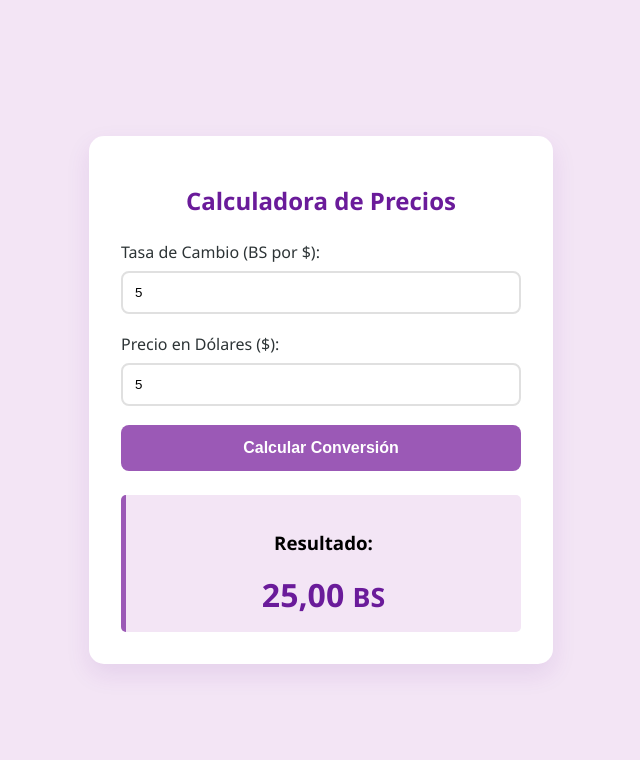
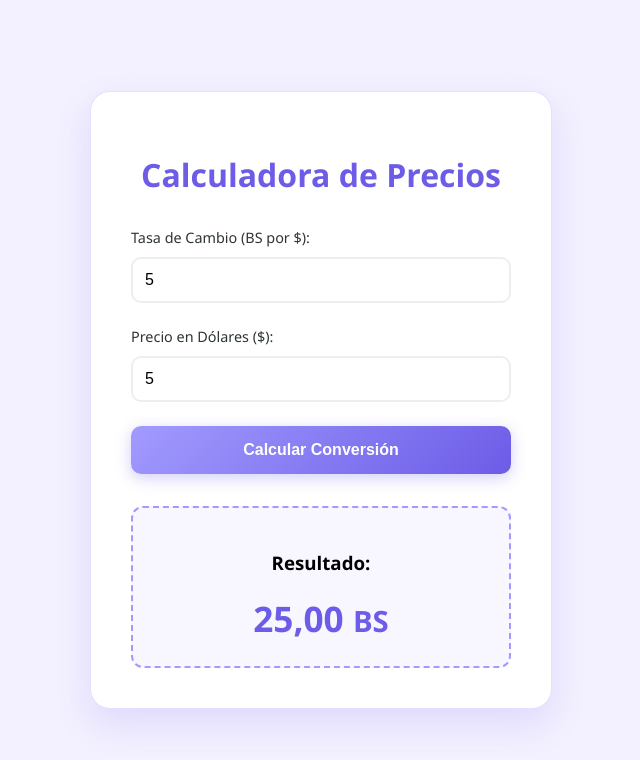
Before and after one commit to Moira1808/Nueva-Calculadora, a plain HTML site: page index.html in a window 1280 px wide. Both pictures are taken after typing "5", "5" into the empty fields and a click on the button "Calcular Conversión". Shown: the whole page, without its empty margins (319-959 px from the left). Drawn offline with Linux system fonts and the light colour scheme.

Commit message:
Update style.css

```diff
--- a/style.css
+++ b/style.css
@@ -1,14 +1,13 @@
 :root {
-    --primary-lila: #9b59b6;
-    --soft-lila: #f3e5f5;
-    --dark-lila: #6a1b9a;
-    --bg-color: #f8f9fa;
+    --primary-lila: #a29bfe; /* Lila suave */
+    --dark-lila: #6c5ce7;    /* Lila intenso */
+    --bg-lila: #f3f0ff;      /* Fondo lavanda */
     --text-color: #2d3436;
 }
 
 body {
-    font-family: 'Segoe UI', Tahoma, Geneva, Verdana, sans-serif;
-    background-color: var(--soft-lila);
+    font-family: 'Segoe UI', sans-serif;
+    background-color: var(--bg-lila);
     display: flex;
     justify-content: center;
     align-items: center;
@@ -18,73 +17,84 @@ body {
 
 .container {
     background: white;
-    padding: 2rem;
-    border-radius: 15px;
-    box-shadow: 0 10px 25px rgba(106, 27, 154, 0.1);
-    width: 100%;
-    max-width: 400px;
+    padding: 2.5rem;
+    border-radius: 20px;
+    box-shadow: 0 15px 35px rgba(108, 92, 231, 0.15);
+    width: 90%;
+    max-width: 380px;
+    border: 1px solid rgba(162, 155, 254, 0.3);
 }
 
 h1 {
     color: var(--dark-lila);
     text-align: center;
-    font-size: 1.5rem;
-    margin-bottom: 1.5rem;
+    margin-bottom: 2rem;
+    font-weight: 600;
 }
 
 .input-group {
-    margin-bottom: 1.2rem;
+    margin-bottom: 1.5rem;
 }
 
 label {
     display: block;
-    margin-bottom: 0.5rem;
+    margin-bottom: 0.6rem;
     color: var(--text-color);
-    font-weight: 500;
+    font-size: 0.9rem;
 }
 
 input {
     width: 100%;
     padding: 12px;
-    border: 2px solid #e0e0e0;
-    border-radius: 8px;
+    border: 2px solid #eee;
+    border-radius: 10px;
     box-sizing: border-box;
-    transition: border-color 0.3s;
+    font-size: 1rem;
+    transition: all 0.3s ease;
 }
 
 input:focus {
     border-color: var(--primary-lila);
     outline: none;
+    box-shadow: 0 0 8px rgba(162, 155, 254, 0.4);
 }
 
 button {
     width: 100%;
-    background-color: var(--primary-lila);
+    background: linear-gradient(135deg, var(--primary-lila), var(--dark-lila));
     color: white;
     border: none;
-    padding: 14px;
-    border-radius: 8px;
+    padding: 15px;
+    border-radius: 10px;
     font-size: 1rem;
     font-weight: bold;
     cursor: pointer;
-    transition: background 0.3s;
+    box-shadow: 0 4px 15px rgba(108, 92, 231, 0.3);
+    transition: transform 0.2s, box-shadow 0.2s;
 }
 
 button:hover {
-    background-color: var(--dark-lila);
+    transform: translateY(-2px);
+    box-shadow: 0 6px 20px rgba(108, 92, 231, 0.4);
 }
 
 .result-card {
-    margin-top: 1.5rem;
-    padding: 1rem;
-    background-color: var(--soft-lila);
-    border-left: 5px solid var(--primary-lila);
-    border-radius: 5px;
+    margin-top: 2rem;
+    padding: 1.5rem;
+    background-color: #f8f7ff;
+    border-radius: 12px;
     text-align: center;
+    border: 2px dashed var(--primary-lila);
+    animation: fadeIn 0.5s ease-in;
 }
 
 .result-value {
-    font-size: 2rem;
-    font-weight: bold;
+    font-size: 2.2rem;
+    font-weight: 800;
     color: var(--dark-lila);
 }
+
+@keyframes fadeIn {
+    from { opacity: 0; transform: translateY(10px); }
+    to { opacity: 1; transform: translateY(0); }
+}
```
